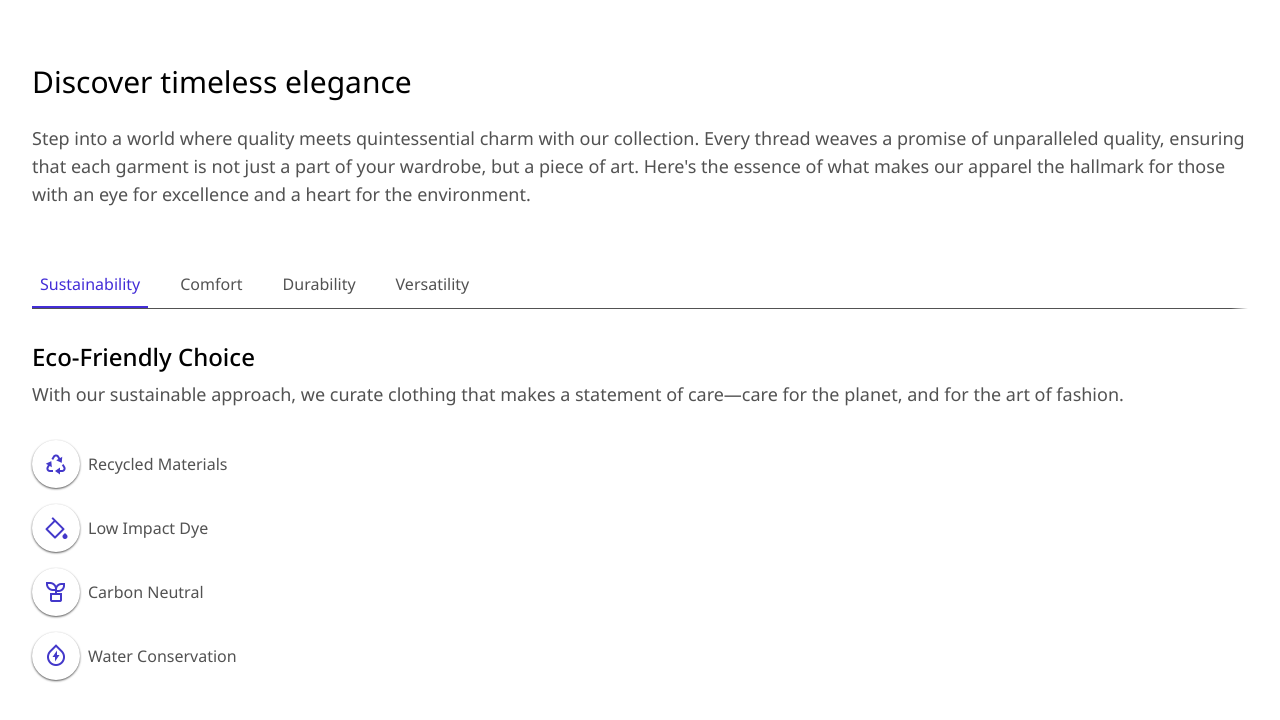
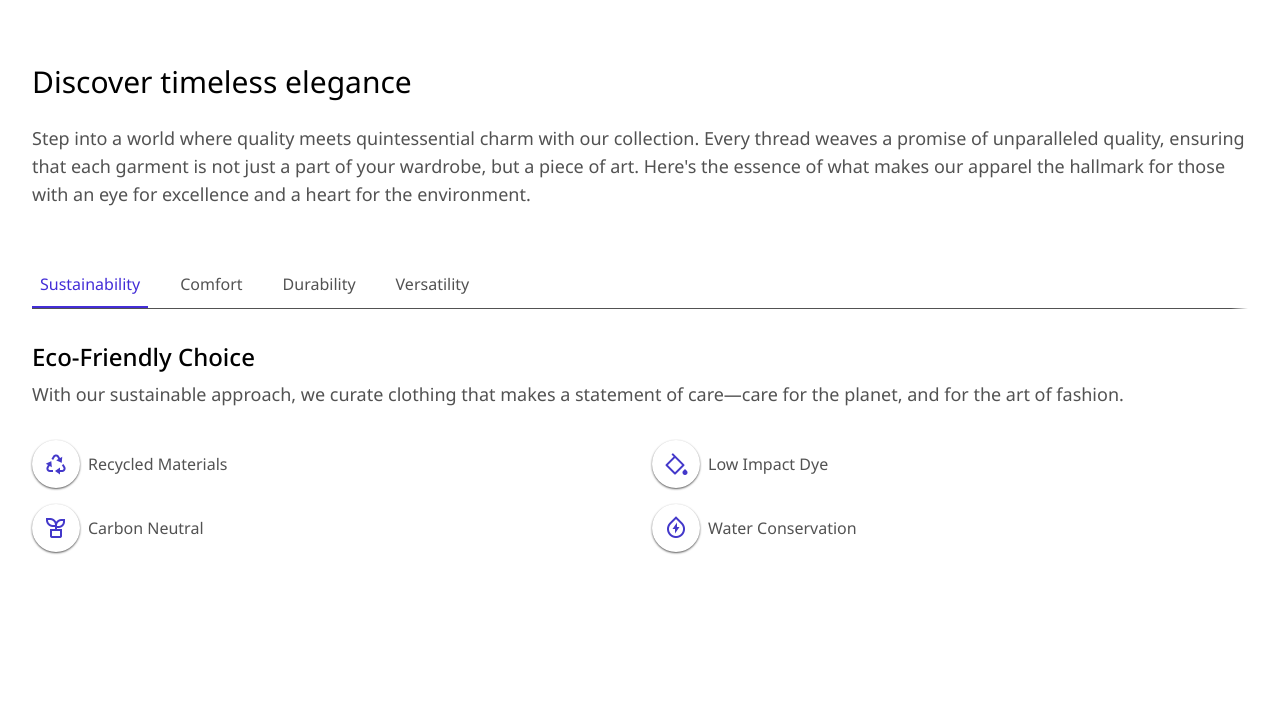
Before and after one commit to AbuBakr-S/product-specifications-section, a React (Vite) app: page / in a window 1280 px wide. Shown: the top 720 px of the page. Built offline with nearby package versions, Linux system fonts and the light colour scheme.

Commit message:
feat: change layout for tablet view

```diff
--- a/src/App.tsx
+++ b/src/App.tsx
@@ -87,8 +87,7 @@ function App() {
 
           <h2 className="text-2xl font-medium mt-8">Eco-Friendly Choice</h2>
           <p className="mt-2 text-secondary">With our sustainable approach, we curate clothing that makes a statement of care—care for the planet, and for the art of fashion.</p>
-          <ul className="mt-8 space-y-4 w-[259px] text-base">
-            {/* TODO: Remove Icon borders */}
+          <ul className="mt-8 w-[259px] md:w-full text-base flex flex-col space-y-4 md:grid md:grid-cols-2 md:gap-x-6 md:gap-y-4 md:space-y-0">
             <li className="flex h-12 gap-2 items-center">
               <span className="w-12 flex items-center justify-center shadow-soft h-12 rounded-full">
                 <img src={vectorIcon} height="24" width="24" />
```
